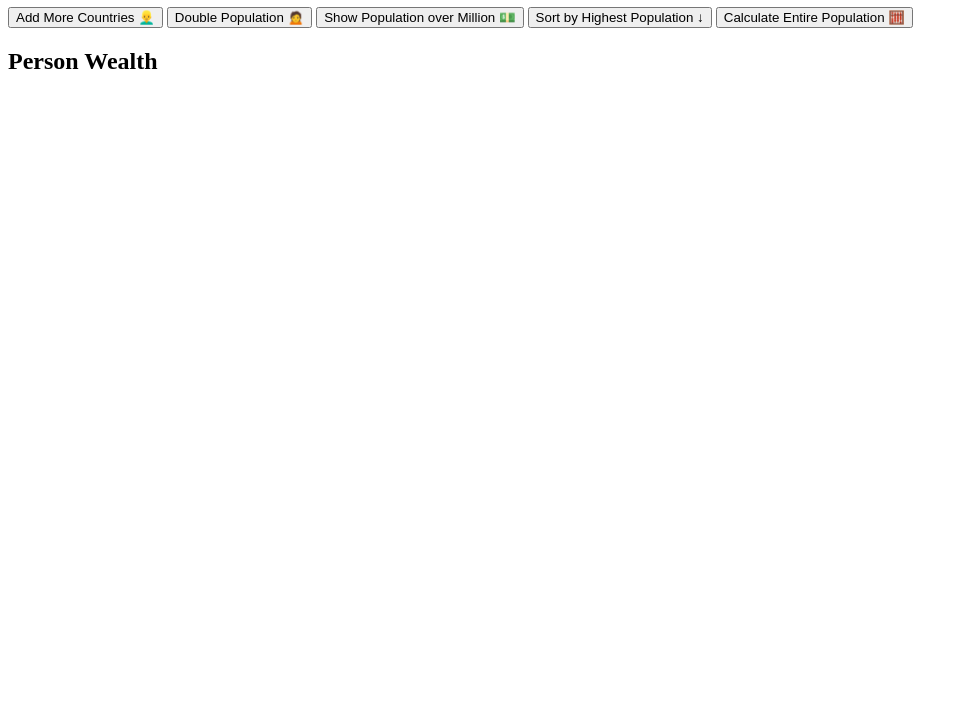
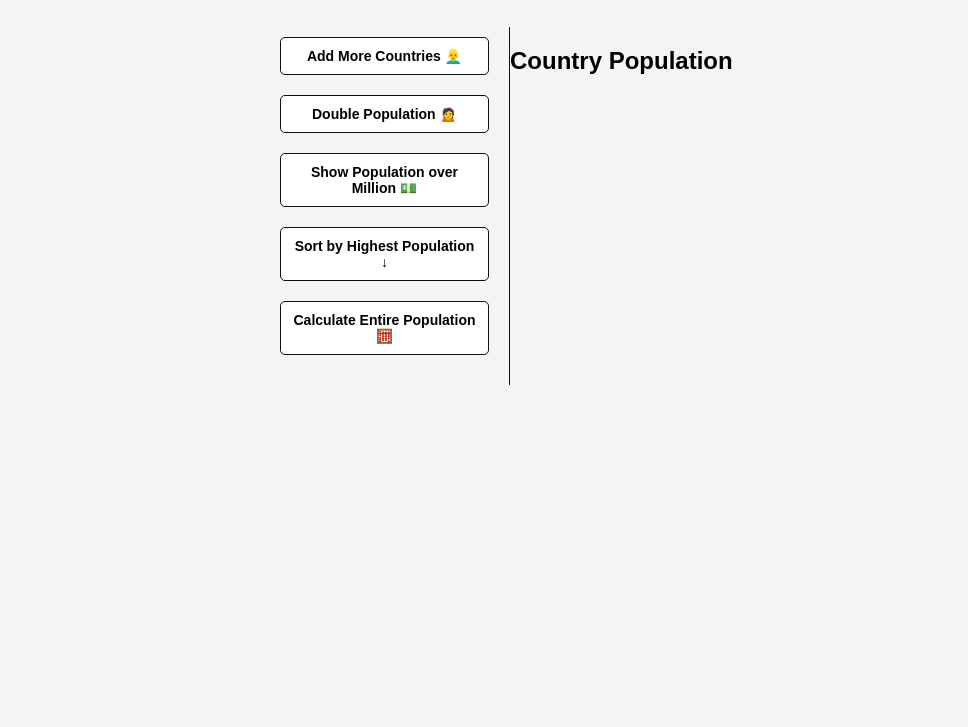
Before and after one commit to naveen701526/country-api-array-methods, a plain HTML site: page index.html in a window 1280 px wide. Shown: the part 73-800 px from the top of the page, without its empty margins (0-968 px from the left). Drawn offline with Linux system fonts and the light colour scheme.

Commit message:
css styling of button

```diff
--- /dev/null
+++ b/css/style.css
@@ -0,0 +1,51 @@
+* {
+  -webkit-box-sizing: border-box;
+          box-sizing: border-box;
+}
+
+body {
+  background: #f4f4f4;
+  font-family: Arial, Helvetica, sans-serif;
+  display: -webkit-box;
+  display: -ms-flexbox;
+  display: flex;
+  -webkit-box-orient: vertical;
+  -webkit-box-direction: normal;
+      -ms-flex-direction: column;
+          flex-direction: column;
+  -webkit-box-align: center;
+      -ms-flex-align: center;
+          align-items: center;
+  min-height: 100vh;
+  margin: 0;
+}
+
+.container {
+  display: -webkit-box;
+  display: -ms-flexbox;
+  display: flex;
+  padding: 20px;
+  margin: 0 auto;
+  max-width: 100%;
+  width: 800px;
+}
+
+.container aside {
+  padding: 10px 20px;
+  width: 250px;
+  border-right: 1px solid #111;
+}
+
+.container aside button {
+  cursor: pointer;
+  background-color: #fff;
+  border: solid 1px #111;
+  border-radius: 5px;
+  display: block;
+  width: 100%;
+  padding: 10px;
+  margin-bottom: 20px;
+  font-weight: bold;
+  font-size: 14px;
+}
+/*# sourceMappingURL=style.css.map */
--- a/index.html
+++ b/index.html
@@ -5,7 +5,7 @@
         <meta charset="UTF-8">
         <meta http-equiv="X-UA-Compatible" content="IE=edge">
         <meta name="viewport" content="width=device-width, initial-scale=1.0">
-        <link rel="stylesheet" href="style.css">
+        <link rel="stylesheet" href="./css/style.css">
         <title>Country List</title>
     </head>
 
@@ -22,7 +22,7 @@
             </aside>
 
             <main id="main">
-                <h2><strong>Person</strong> Wealth</h2>
+                <h2><strong>Country</strong> Population</h2>
             </main>
         </div>
         <script src="script.js"></script>
```
Also changed, not shown: style.css (deleted), 1 other file.
